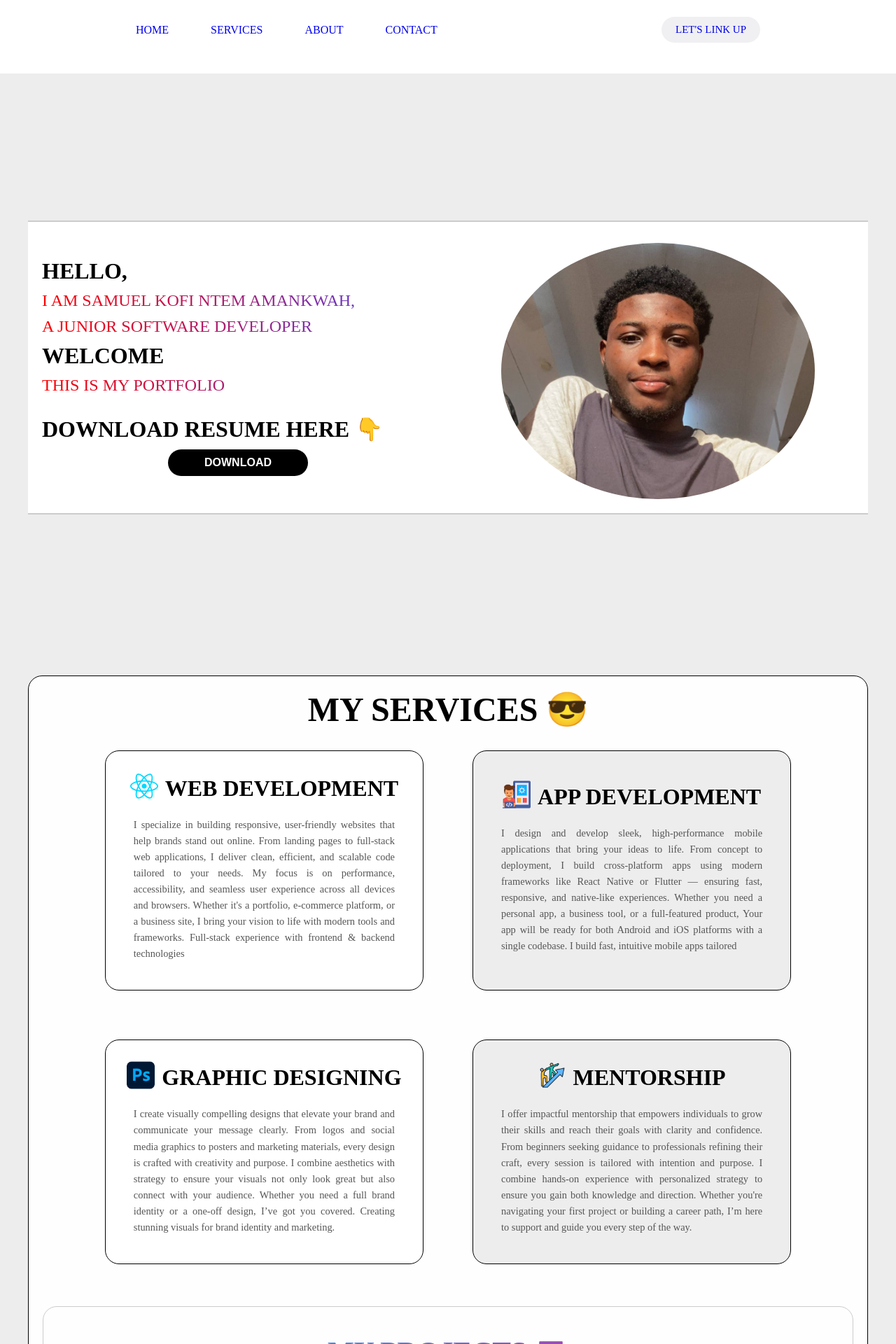
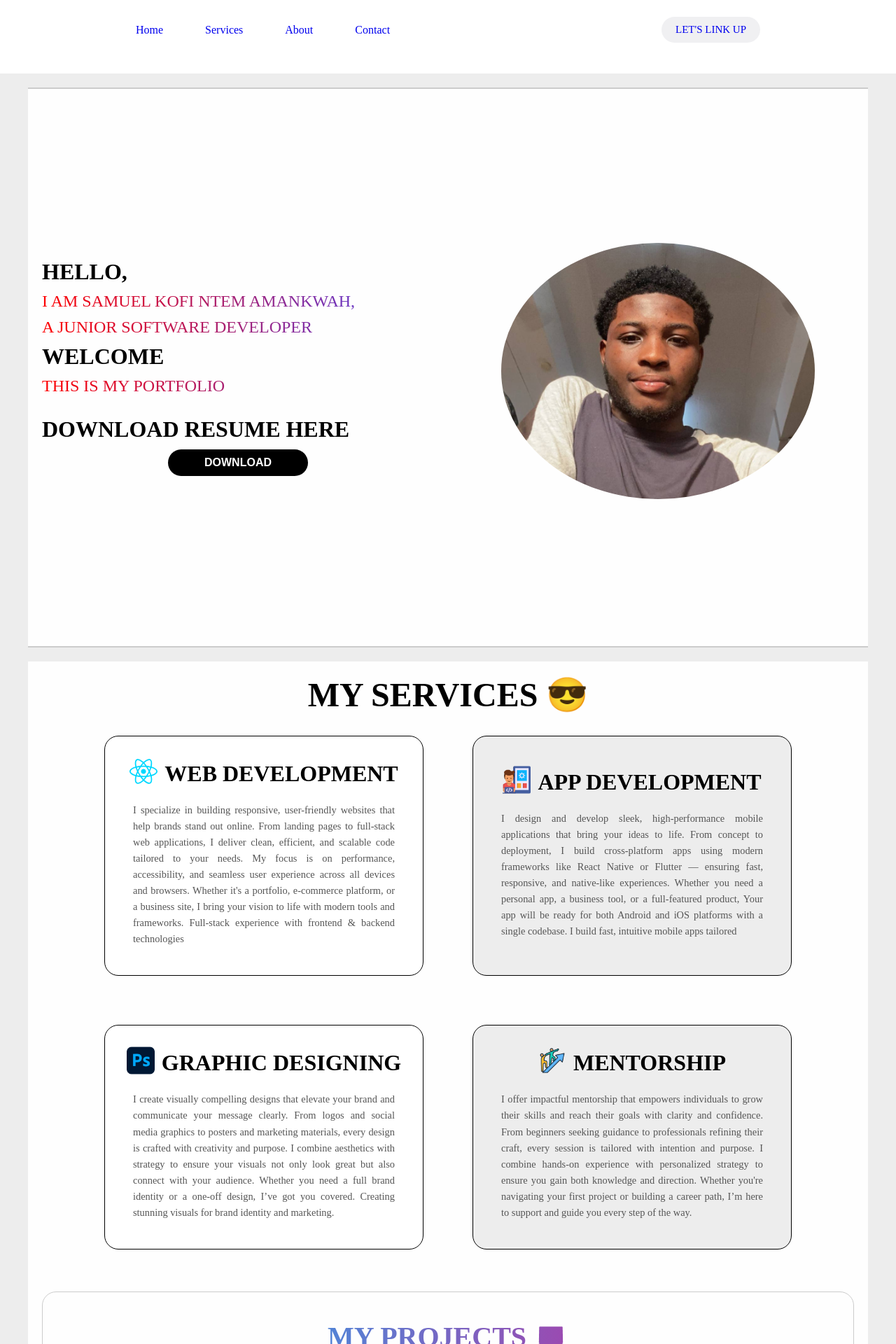
Before and after one commit to Sammy-157/MY-PORTFOLIO, a React (Vite) app: page / in a window 1280 px wide. Shown: the part 20-1940 px from the top of the page at 70% size. Built offline with nearby package versions, Linux system fonts and the light colour scheme.

Commit message:
new adds

```diff
--- a/src/Components/Navbar.jsx
+++ b/src/Components/Navbar.jsx
@@ -21,10 +21,10 @@ const Navbar = () => {
         </div>
 
          <ul className={`nav-menu ${isOpen ? "show" : ""}`}>
-          <li><a href="#home" onClick={handleLinkClick}>HOME</a></li>
-          <li><a href="#services" onClick={handleLinkClick}>SERVICES</a></li>
-          <li><a href="#about" onClick={handleLinkClick}>ABOUT</a></li>
-          <li><a href="#contact" onClick={handleLinkClick}>CONTACT</a></li>
+          <li><a href="#home" onClick={handleLinkClick}>Home</a></li>
+          <li><a href="#services" onClick={handleLinkClick}>Services</a></li>
+          <li><a href="#about" onClick={handleLinkClick}>About</a></li>
+          <li><a href="#contact" onClick={handleLinkClick}>Contact</a></li>
         </ul>
        </div>
 
--- a/src/Pages/About.jsx
+++ b/src/Pages/About.jsx
@@ -40,7 +40,7 @@ const About = () => {
             <h1>ABOUT ME</h1>
             <div className="paragraph-wrapper">
               <p>
-                I'm Samuel Amankwah, a Level 200 student at the University of
+                I'm Samuel Amankwah, a Level 3J00 student at the University of
               Ghana. As a passionate software developer, I'm driven by a desire
               to create innovative solutions that make a real impact. With a
               strong foundation in computer science and a keen interest in
--- a/src/Pages/Home.jsx
+++ b/src/Pages/Home.jsx
@@ -27,7 +27,7 @@ const Home = () => {
           <p>THIS IS MY PORTFOLIO</p>
 
           <div className="resume">
-            <b>DOWNLOAD RESUME HERE 👇</b>
+            <b>DOWNLOAD RESUME HERE </b>
             <motion.button
               className="button-wrapper"
               whileHover={{ scale: 1.05 }}
--- a/src/Styles/About.css
+++ b/src/Styles/About.css
@@ -1,15 +1,12 @@
 .about {
+
+   background-color: #FEFEFE;
+  margin: 0 auto;
+
+
   width: 100%;
-  background-color: white;
-  display: flex;
-  flex-direction: column;
-  gap: 50px;
+  max-width: 1200px;
   padding: 20px;
-  min-height: 100vh;
-  align-items: center;
-  justify-content: center;
-  border-radius: 20px;
-  border: 1px solid black;
   margin-bottom: 60px;
   box-sizing: border-box;
 }
--- a/src/Styles/Contact.css
+++ b/src/Styles/Contact.css
@@ -1,14 +1,13 @@
 .main-div {
+   background-color: #FEFEFE;
+  margin: 0 auto;
+
+
   width: 100%;
-  display: flex;
-  flex-direction: column;
-  background-color: #FFFFFF;
-  justify-content: center;
-  padding: 40px 20px;
+  max-width: 1200px;
+  padding: 20px;
   margin-bottom: 60px;
   box-sizing: border-box;
-  border-radius: 20px;
-
 
 }
 
--- a/src/Styles/Footer.css
+++ b/src/Styles/Footer.css
@@ -5,7 +5,12 @@
   text-align: center;
   box-shadow: 0 -2px 10px rgba(0, 0, 0, 0.1);
   border-top: 1px solid #ddd;
-  margin-top: auto;
+display: flex;
+
+  align-items: center;
+  justify-content: center;
+  width: 100%;
+
 }
 
 .footer-content {
@@ -41,3 +46,10 @@
   opacity: 0.85;
   font-weight: 400;
 }
+@media (max-width: 768px) {
+  .container {
+    width: 100%;
+    margin: 0;
+    padding: 0 10px; /* optional small padding for spacing */
+  }
+}
--- a/src/Styles/Home.css
+++ b/src/Styles/Home.css
@@ -9,7 +9,7 @@
   margin-bottom: 60px;
   padding: 20px;
   box-sizing: border-box;
-
+    margin: 0 auto;
 }
 
 .home-main h1 {
@@ -19,16 +19,18 @@
 
 .home-sections {
   display: flex;
-  flex-direction: row;
   align-items: center;
   justify-content: center;
+  flex-direction: row;
   border-top: 2px solid #ccc;
   border-bottom: 2px solid #ccc;
   margin-top: 40px;
-  background-color: white;
+  background-color: #fefefe;
   width: 100%;
   max-width: 1200px;
   flex-wrap: wrap;
+   margin: 0 auto;
+  height: 800px;
 }
 
 .home-left,
--- a/src/Styles/Services.css
+++ b/src/Styles/Services.css
@@ -1,9 +1,8 @@
 /* Main wrapper for services section */
 .services-div {
-  background-color: #FEFEFE;
+  background-color: #fefefe;
   margin: 0 auto;
-  border: 1px solid;
-  border-radius: 20px;
+
   width: 100%;
   max-width: 1200px;
   padding: 20px;
@@ -49,7 +48,8 @@
 
 /* Tablet-friendly layout */
 @media (max-width: 1024px) {
-  .devs-1, .devs-2 {
+  .devs-1,
+  .devs-2 {
     flex-direction: column;
     gap: 40px;
     align-items: center;
@@ -74,7 +74,8 @@
     font-size: 2rem;
   }
 
-  .devs-1, .devs-2 {
+  .devs-1,
+  .devs-2 {
     flex-direction: column;
     gap: 30px;
     align-items: center;
```
